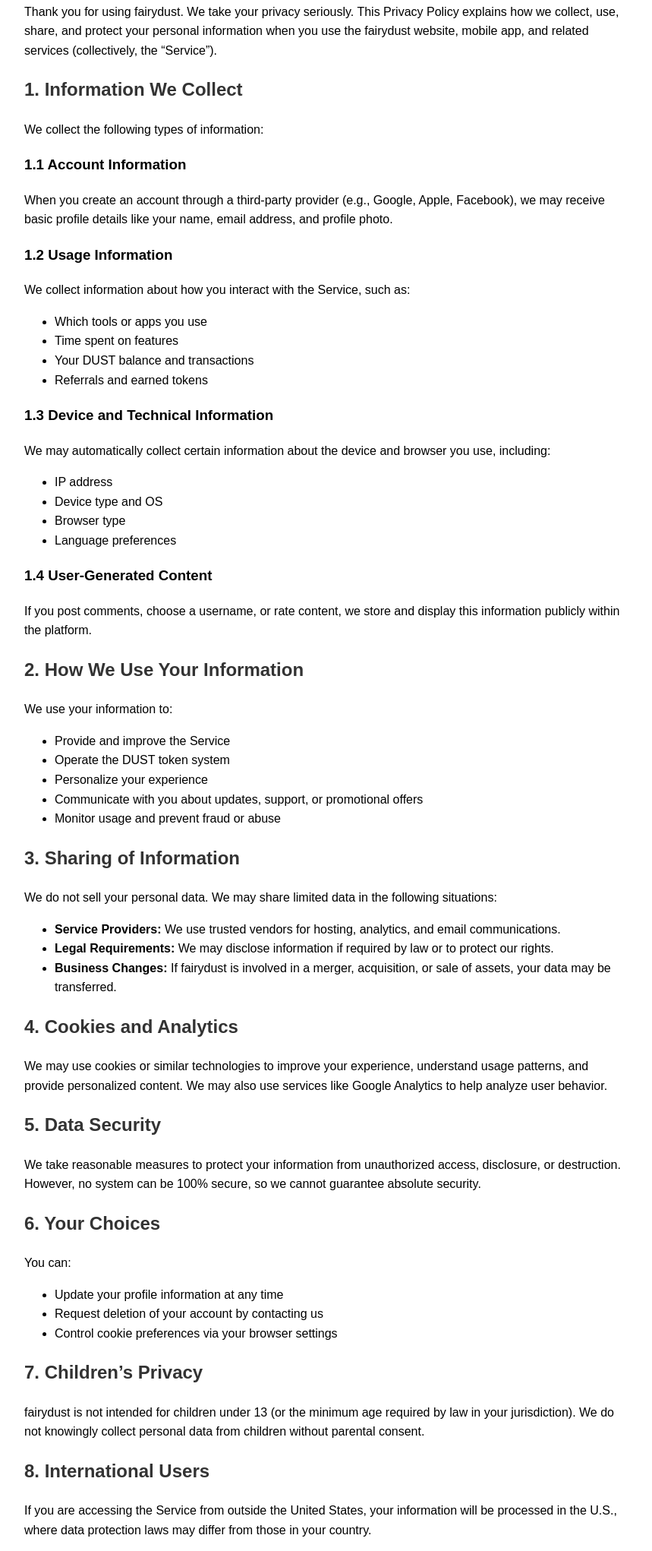
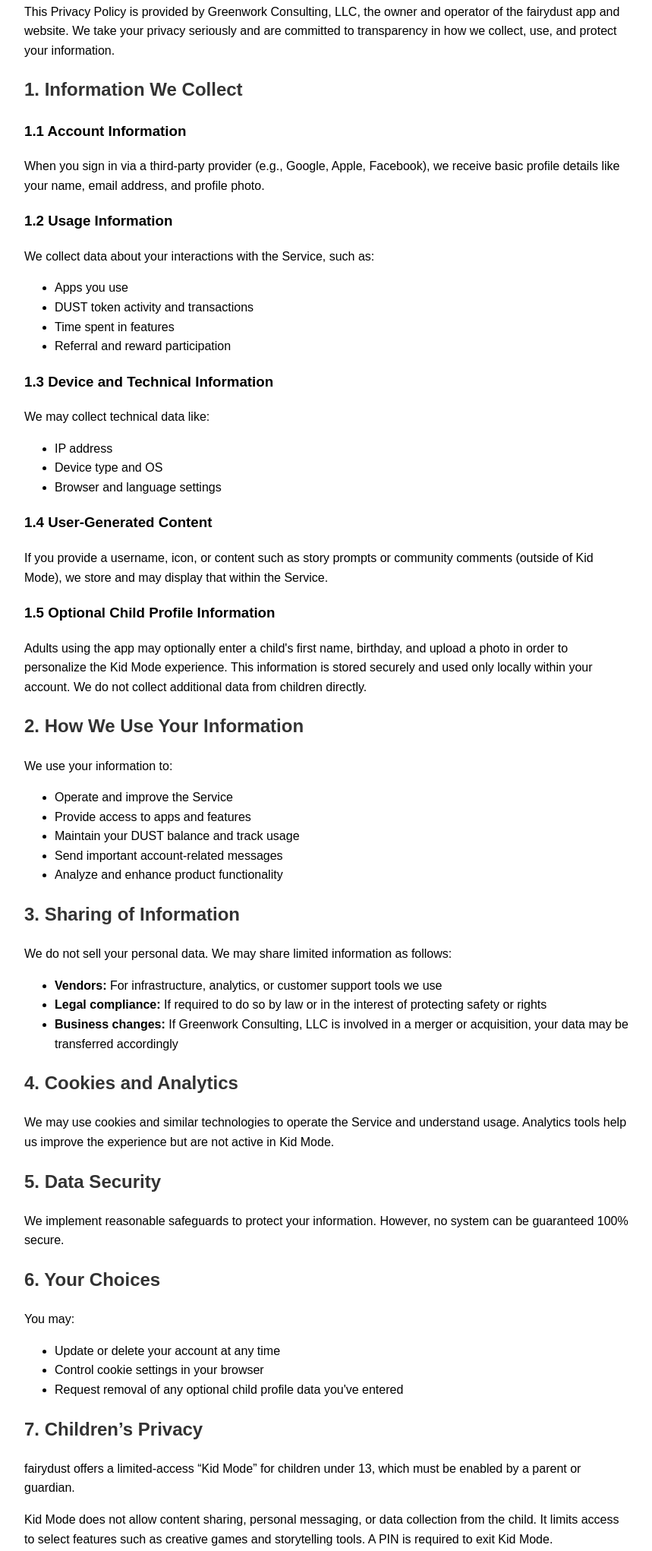
Before and after one commit to damon-williams/fairydust-web, a website: page public/legal/privacy-v1.0.0.html in a window 1280 px wide. Shown: the part 165-2207 px from the top of the page at 76% size, without its empty margins (208-1067 px from the left). Drawn offline with Linux system fonts and the light colour scheme.

Commit message:
added references to Greenwork Consulting LLC

```diff
--- a/public/legal/privacy-v1.0.0.html
+++ b/public/legal/privacy-v1.0.0.html
@@ -22,81 +22,90 @@
 </head>
 <body>
   <h1>Privacy Policy</h1>
-  <p><strong>Effective Date:</strong> August 1, 2025</p>
+  <p><strong>Effective Date:</strong> [Insert Date]</p>
 
-  <p>Thank you for using fairydust. We take your privacy seriously. This Privacy Policy explains how we collect, use, share, and protect your personal information when you use the fairydust website, mobile app, and related services (collectively, the “Service”).</p>
+  <p>This Privacy Policy is provided by Greenwork Consulting, LLC, the owner and operator of the fairydust app and website. We take your privacy seriously and are committed to transparency in how we collect, use, and protect your information.</p>
 
   <h2>1. Information We Collect</h2>
-  <p>We collect the following types of information:</p>
 
   <h3>1.1 Account Information</h3>
-  <p>When you create an account through a third-party provider (e.g., Google, Apple, Facebook), we may receive basic profile details like your name, email address, and profile photo.</p>
+  <p>When you sign in via a third-party provider (e.g., Google, Apple, Facebook), we receive basic profile details like your name, email address, and profile photo.</p>
 
   <h3>1.2 Usage Information</h3>
-  <p>We collect information about how you interact with the Service, such as:</p>
+  <p>We collect data about your interactions with the Service, such as:</p>
   <ul>
-    <li>Which tools or apps you use</li>
-    <li>Time spent on features</li>
-    <li>Your DUST balance and transactions</li>
-    <li>Referrals and earned tokens</li>
+    <li>Apps you use</li>
+    <li>DUST token activity and transactions</li>
+    <li>Time spent in features</li>
+    <li>Referral and reward participation</li>
   </ul>
 
   <h3>1.3 Device and Technical Information</h3>
-  <p>We may automatically collect certain information about the device and browser you use, including:</p>
+  <p>We may collect technical data like:</p>
   <ul>
     <li>IP address</li>
     <li>Device type and OS</li>
-    <li>Browser type</li>
-    <li>Language preferences</li>
+    <li>Browser and language settings</li>
   </ul>
 
   <h3>1.4 User-Generated Content</h3>
-  <p>If you post comments, choose a username, or rate content, we store and display this information publicly within the platform.</p>
+  <p>If you provide a username, icon, or content such as story prompts or community comments (outside of Kid Mode), we store and may display that within the Service.</p>
+
+  <h3>1.5 Optional Child Profile Information</h3>
+  <p>Adults using the app may optionally enter a child's first name, birthday, and upload a photo in order to personalize the Kid Mode experience. This information is stored securely and used only locally within your account. We do not collect additional data from children directly.</p>
 
   <h2>2. How We Use Your Information</h2>
   <p>We use your information to:</p>
   <ul>
-    <li>Provide and improve the Service</li>
-    <li>Operate the DUST token system</li>
-    <li>Personalize your experience</li>
-    <li>Communicate with you about updates, support, or promotional offers</li>
-    <li>Monitor usage and prevent fraud or abuse</li>
+    <li>Operate and improve the Service</li>
+    <li>Provide access to apps and features</li>
+    <li>Maintain your DUST balance and track usage</li>
+    <li>Send important account-related messages</li>
+    <li>Analyze and enhance product functionality</li>
   </ul>
 
   <h2>3. Sharing of Information</h2>
-  <p>We do not sell your personal data. We may share limited data in the following situations:</p>
+  <p>We do not sell your personal data. We may share limited information as follows:</p>
   <ul>
-    <li><strong>Service Providers:</strong> We use trusted vendors for hosting, analytics, and email communications.</li>
-    <li><strong>Legal Requirements:</strong> We may disclose information if required by law or to protect our rights.</li>
-    <li><strong>Business Changes:</strong> If fairydust is involved in a merger, acquisition, or sale of assets, your data may be transferred.</li>
+    <li><strong>Vendors:</strong> For infrastructure, analytics, or customer support tools we use</li>
+    <li><strong>Legal compliance:</strong> If required to do so by law or in the interest of protecting safety or rights</li>
+    <li><strong>Business changes:</strong> If Greenwork Consulting, LLC is involved in a merger or acquisition, your data may be transferred accordingly</li>
   </ul>
 
   <h2>4. Cookies and Analytics</h2>
-  <p>We may use cookies or similar technologies to improve your experience, understand usage patterns, and provide personalized content. We may also use services like Google Analytics to help analyze user behavior.</p>
+  <p>We may use cookies and similar technologies to operate the Service and understand usage. Analytics tools help us improve the experience but are not active in Kid Mode.</p>
 
   <h2>5. Data Security</h2>
-  <p>We take reasonable measures to protect your information from unauthorized access, disclosure, or destruction. However, no system can be 100% secure, so we cannot guarantee absolute security.</p>
+  <p>We implement reasonable safeguards to protect your information. However, no system can be guaranteed 100% secure.</p>
 
   <h2>6. Your Choices</h2>
-  <p>You can:</p>
+  <p>You may:</p>
   <ul>
-    <li>Update your profile information at any time</li>
-    <li>Request deletion of your account by contacting us</li>
-    <li>Control cookie preferences via your browser settings</li>
+    <li>Update or delete your account at any time</li>
+    <li>Control cookie settings in your browser</li>
+    <li>Request removal of any optional child profile data you've entered</li>
   </ul>
 
   <h2>7. Children’s Privacy</h2>
-  <p>fairydust is not intended for children under 13 (or the minimum age required by law in your jurisdiction). We do not knowingly collect personal data from children without parental consent.</p>
+  <p>fairydust offers a limited-access “Kid Mode” for children under 13, which must be enabled by a parent or guardian.</p>
+
+  <p>Kid Mode does not allow content sharing, personal messaging, or data collection from the child. It limits access to select features such as creative games and storytelling tools. A PIN is required to exit Kid Mode.</p>
+
+  <p>We do not knowingly collect personal information directly from children. Optional child profile information (first name, birthday, photo) can be entered by the adult user and is used only to personalize the Kid Mode experience within that account.</p>
+
+  <p>If we become aware of unintended data collection from a child, we will delete it promptly. Parents or guardians may request review or deletion of any child-related data at any time by contacting us.</p>
 
   <h2>8. International Users</h2>
-  <p>If you are accessing the Service from outside the United States, your information will be processed in the U.S., where data protection laws may differ from those in your country.</p>
+  <p>We are based in the United States. If you access the Service from outside the U.S., you agree to the transfer and processing of your data in the U.S. under U.S. laws.</p>
 
   <h2>9. Changes to This Policy</h2>
-  <p>We may update this Privacy Policy from time to time. If we make significant changes, we will notify you via the app or email. Continued use of the Service means you accept the updated policy.</p>
+  <p>We may update this Privacy Policy. If changes are significant, we’ll notify you via the app or email.</p>
 
   <h2>10. Contact Us</h2>
-  <p>If you have questions or concerns about this Privacy Policy, contact us at: <a href="mailto:info@greenwork.ai">info@greenwork.ai</a></p>
+  <p>If you have questions or concerns, contact us at: <a href="mailto:privacy@fairydust.ai">privacy@fairydust.ai</a></p>
 
-  <p><strong>By using fairydust, you acknowledge and consent to the practices described in this Privacy Policy.</strong></p>
+  <p><strong>By using fairydust, you consent to the data practices described in this Privacy Policy.</strong></p>
+
+  <p style="font-size: 0.9em; color: #888;">© [Year] Greenwork Consulting, LLC. All rights reserved.</p>
 </body>
 </html>
```
Also changed, not shown: public/legal/terms-v1.0.0.html (+2 -2 lines).
